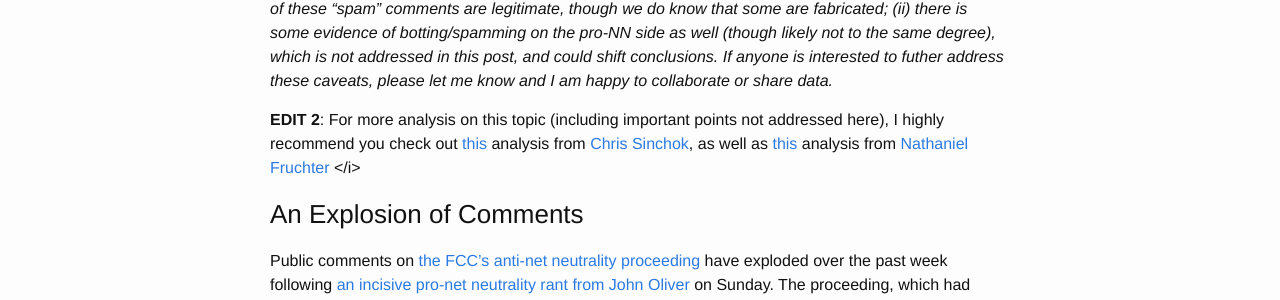
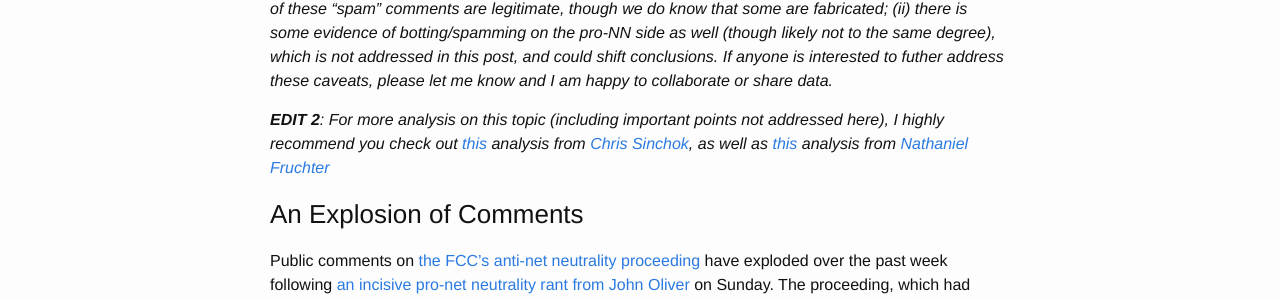
Before and after one commit to Fossj117/fossj117.github.io, a Jekyll site: the page built from _posts/2017-05-13-fcc-filings.md, in a window 1280 px wide and 900 px high. Shown: the part 380-680 px from the top of the window. Built offline with Jekyll 4.4.1, drawn with Linux system fonts in a browser that asks for light colours; comment, search, counter and statistics services are not loaded.

Commit message:
Fix issue

```diff
--- a/_posts/2017-05-13-fcc-filings.md
+++ b/_posts/2017-05-13-fcc-filings.md
@@ -6,11 +6,9 @@
 latex: true
 ---
 
-<i>
-**EDIT**: Did not expect this to blow up as much as it has! With that, wanted to highlight some important caveats to keep in mind when reading this post: (i) in this post I use the term "spam" to connote an identical bit of text that was repeatedly filed many times; importantly, we don't know exactly what share of these "spam" comments are legitimate, though we do know that some are fabricated; (ii) there is some evidence of botting/spamming on the pro-NN side as well (though likely not to the same degree), which is not addressed in this post, and could shift conclusions. If anyone is interested to futher address these caveats, please let me know and I am happy to collaborate or share data.
+<i> **EDIT**: Did not expect this to blow up as much as it has! With that, wanted to highlight some important caveats to keep in mind when reading this post: (i) in this post I use the term "spam" to connote an identical bit of text that was repeatedly filed many times; importantly, we don't know exactly what share of these "spam" comments are legitimate, though we do know that some are fabricated; (ii) there is some evidence of botting/spamming on the pro-NN side as well (though likely not to the same degree), which is not addressed in this post, and could shift conclusions. If anyone is interested to futher address these caveats, please let me know and I am happy to collaborate or share data.
 
-**EDIT 2**: For more analysis on this topic (including important points not addressed here), I highly recommend you check out [this](https://medium.com/@csinchok/an-analysis-of-the-anti-title-ii-bots-463f184829bc) analysis from [Chris Sinchok](https://twitter.com/chrissinchok), as well as [this](https://medium.com/@nhf/whats-up-with-all-of-those-identical-comments-on-the-fcc-net-neutrality-docket-105835f59c3e) analysis from [Nathaniel Fruchter](http://www.nathanielfruchter.com/)
-</i>
+<i> **EDIT 2**: For more analysis on this topic (including important points not addressed here), I highly recommend you check out [this](https://medium.com/@csinchok/an-analysis-of-the-anti-title-ii-bots-463f184829bc) analysis from [Chris Sinchok](https://twitter.com/chrissinchok), as well as [this](https://medium.com/@nhf/whats-up-with-all-of-those-identical-comments-on-the-fcc-net-neutrality-docket-105835f59c3e) analysis from [Nathaniel Fruchter](http://www.nathanielfruchter.com/)
 
 ### An Explosion of Comments
 
```
